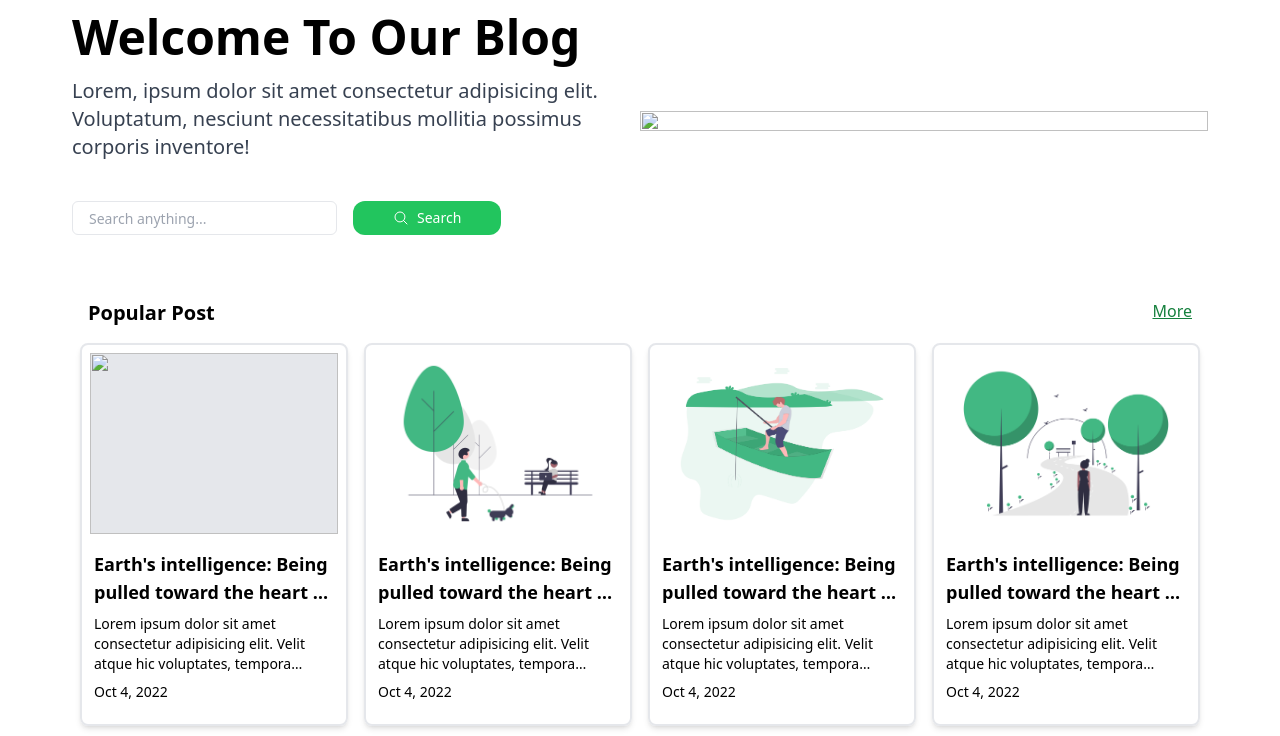
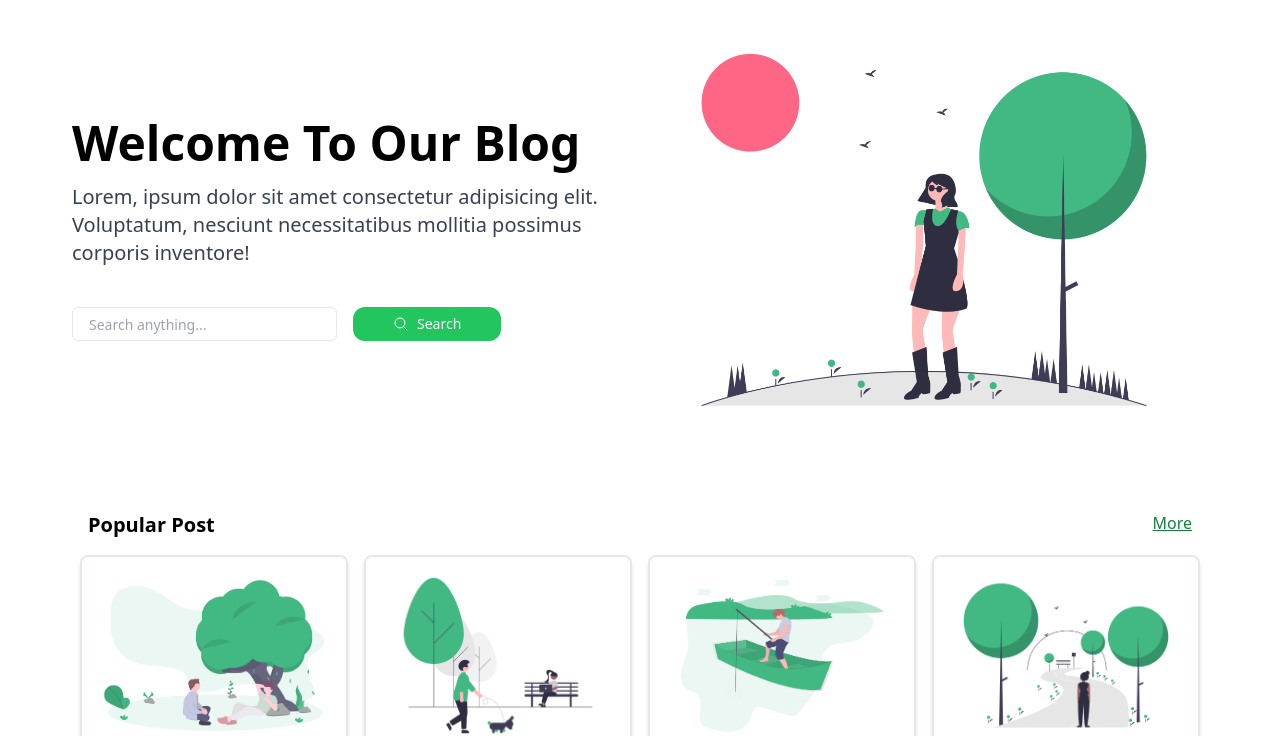
Before and after one commit to chhouykanha/Blogging, a website: page index.html in a window 1280 px wide. Shown: the part 65-801 px from the top of the page. Drawn offline with Linux system fonts and the light colour scheme; the site is published under a folder, as on GitHub Pages, so addresses that start at the root find nothing.

Commit message:
Update index.html

```diff
--- a/index.html
+++ b/index.html
@@ -131,7 +131,7 @@
         </div>
 
         <div class="w-4/5 h-auto mx-auto md:w-1/2">
-          <img class="w-full h-full" src="/images/01.png" alt="" />
+          <img class="w-full h-full" src="./images/01.png" alt="" />
         </div>
       </div>
     </section>
@@ -153,7 +153,7 @@
               <div class="bg-gray-200 rounded h-1/2">
                 <img
                   class="w-full h-full object-cover"
-                  src="/images/blog_01.png"
+                  src="./images/blog_01.png"
                   alt=""
                 />
               </div>
```
